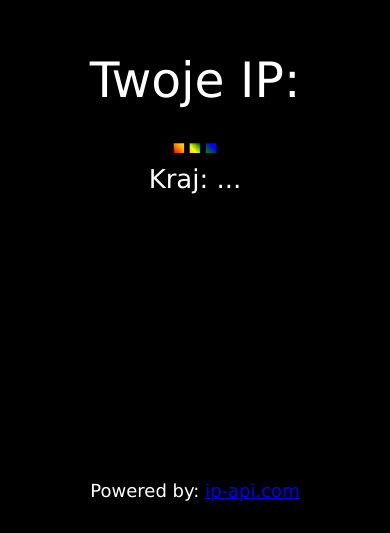
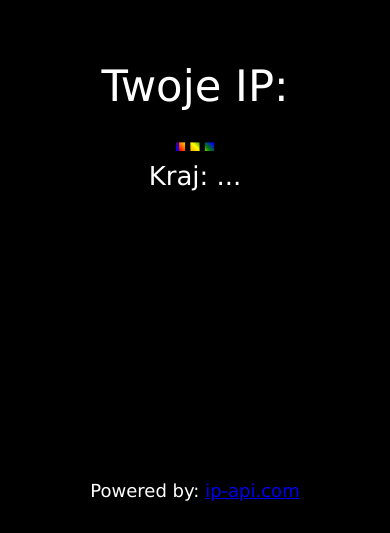
Before and after one commit to openapps-dev/react-your-ip, a React app: page / in a window 390 px wide. Shown: the part 311-844 px from the top of the page. Built offline with nearby package versions, Linux system fonts and the light colour scheme; no server answers.

Commit message:
feat: edited font size

```diff
--- a/src/index.css
+++ b/src/index.css
@@ -55,7 +55,7 @@ body {
 
 @media (max-width: 600px) {
   .ip {
-    font-size: calc(100vw / 8);
+    font-size: calc(100vw / 9);
   }
   .country {
     font-size: calc(100vw / 15);
```
